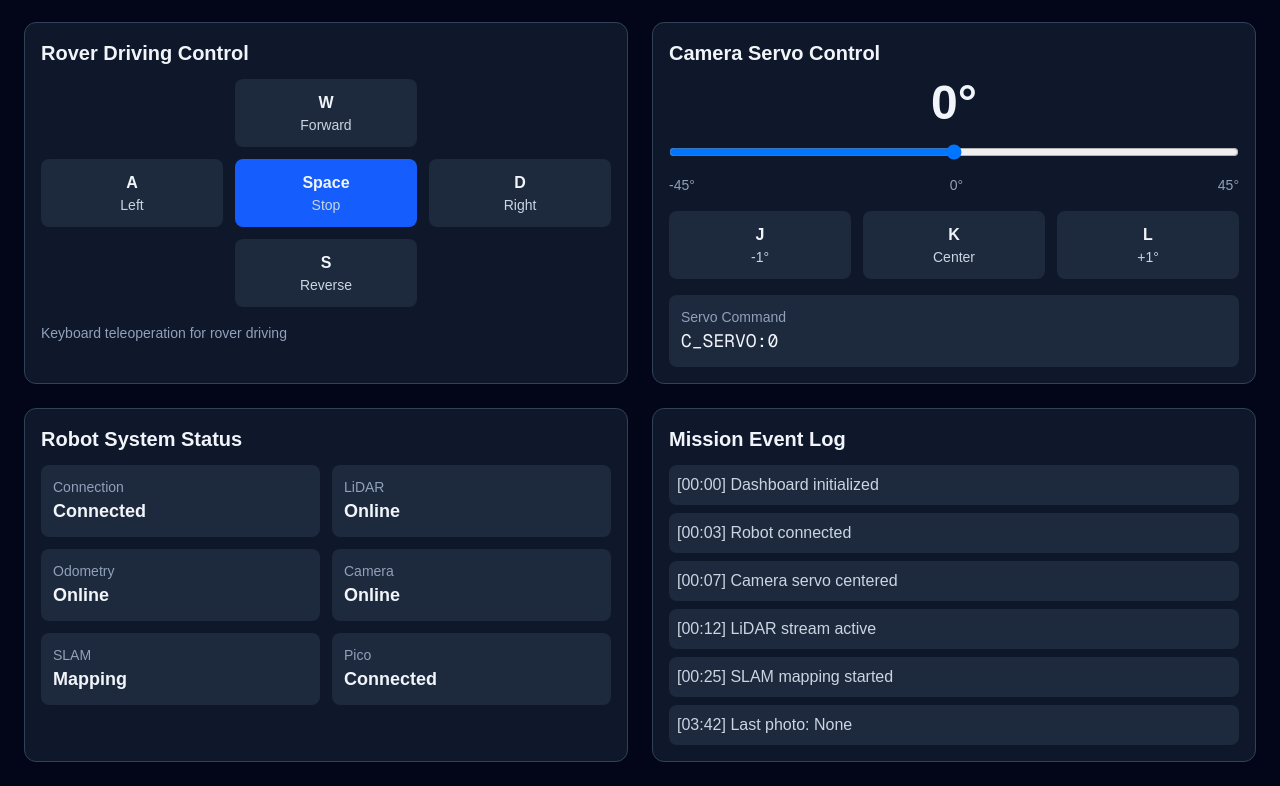
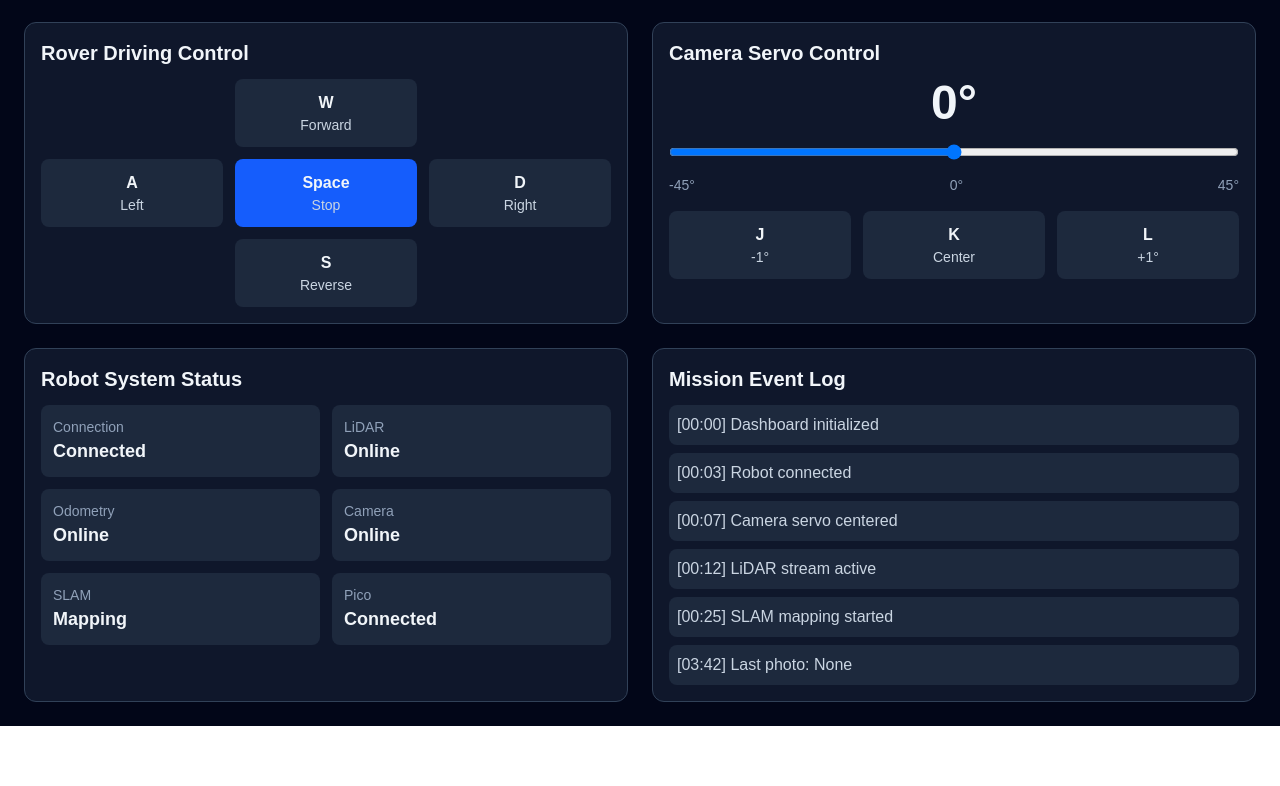
Before and after one commit to UCSD-ECEMAE-148/148sp26-spring-2026-final-project-team-4, a Next.js app in the folder mission_report/: page / in a window 1280 px wide. Shown: the part 665-1451 px from the top of the page. After the commit the page ends 1391 px from the top, so only its background shows below. Built offline with nearby package versions, Linux system fonts and the light colour scheme.

Commit message:
remove debug message

```diff
--- a/mission_report/src/app/page.tsx
+++ b/mission_report/src/app/page.tsx
@@ -158,9 +158,6 @@ export default function Home() {
             <div />
           </div>
 
-          <p className="mt-4 text-sm text-slate-400">
-            Keyboard teleoperation for rover driving
-          </p>
         </Card>
 
         <Card title="Camera Servo Control">
@@ -192,16 +189,6 @@ export default function Home() {
             <Key label="J" action="-1°" active={false} />
             <Key label="K" action="Center" active={false} />
             <Key label="L" action="+1°" active={false} />
-          </div>
-
-          <div className="mt-4 rounded-lg bg-slate-800 p-3">
-            <p className="text-sm text-slate-400">
-              Servo Command
-            </p>
-
-            <p className="font-mono text-lg">
-              C_SERVO:{cameraAngle}
-            </p>
           </div>
         </Card>
       </section>
```
